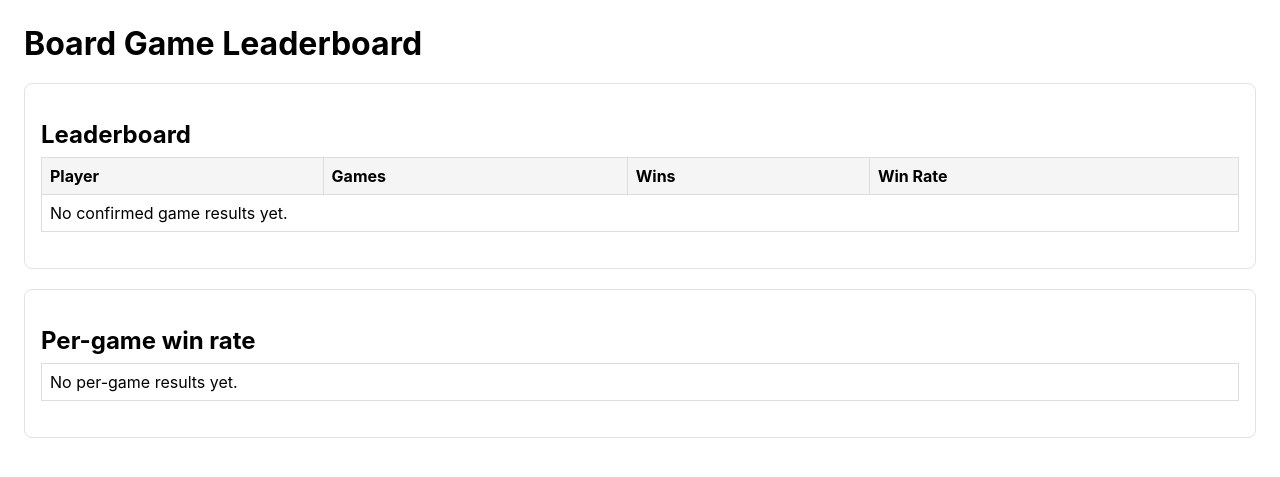
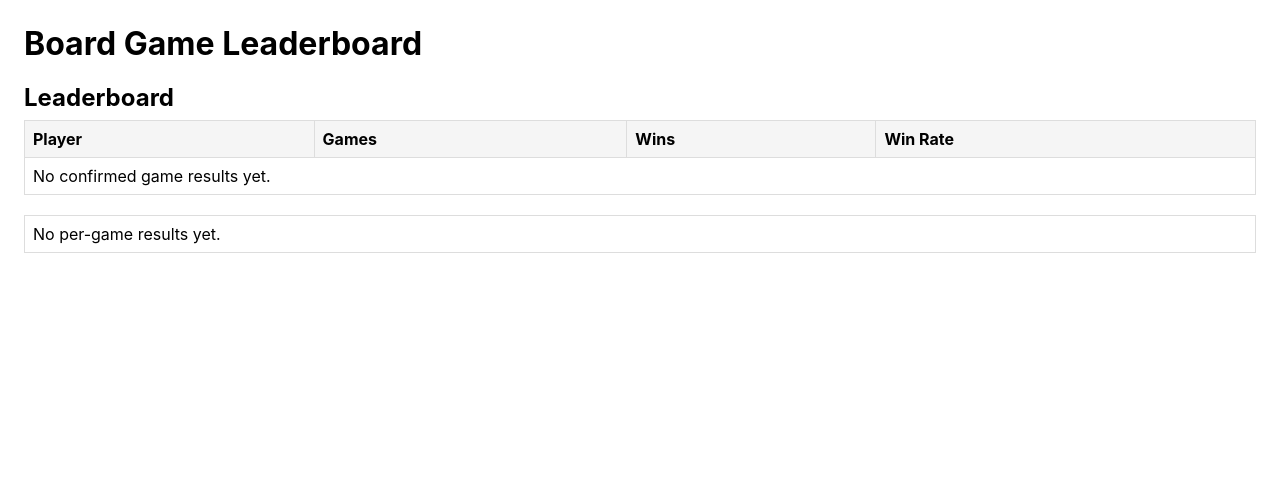
Before and after one commit to chrisleader/boardgame-leaderboard, a Flask app: page / in a window 1280 px wide. Shown: the top 477 px of the page. Run offline with Flask 3, Linux system fonts and the light colour scheme; data that the repository does not hold is empty.

Commit message:
Flatten per-game sections below leaderboard and remove card outlines

```diff
--- a/templates/home.html
+++ b/templates/home.html
@@ -5,18 +5,17 @@
     <title>Board Game Leaderboard</title>
     <style>
       body { font-family: -apple-system, BlinkMacSystemFont, sans-serif; margin: 24px; }
-      h1, h2 { margin-bottom: 8px; }
-      h3 { margin: 16px 0 8px; }
+      h1, h2 { margin: 0 0 8px; }
+      .section { margin-top: 20px; }
       table { border-collapse: collapse; width: 100%; margin-bottom: 20px; }
       th, td { border: 1px solid #ddd; padding: 8px; text-align: left; }
       th { background: #f5f5f5; }
-      .card { border: 1px solid #e2e2e2; border-radius: 8px; padding: 16px; }
     </style>
   </head>
   <body>
     <h1>Board Game Leaderboard</h1>
 
-    <div class="card" style="margin-top: 20px;">
+    <div class="section">
       <h2>Leaderboard</h2>
       <table>
         <thead>
@@ -42,10 +41,9 @@
       </table>
     </div>
 
-    <div class="card" style="margin-top: 20px;">
-      <h2>Per-game win rate</h2>
+    <div class="section">
       {% for group in per_game_groups %}
-      <h3>{{ group['game_name']|title }}</h3>
+      <h2>{{ group['game_name']|title }}</h2>
       <table>
         <thead>
           <tr>
```
Also changed, not shown: docs/index.html (+7 -9 lines).
